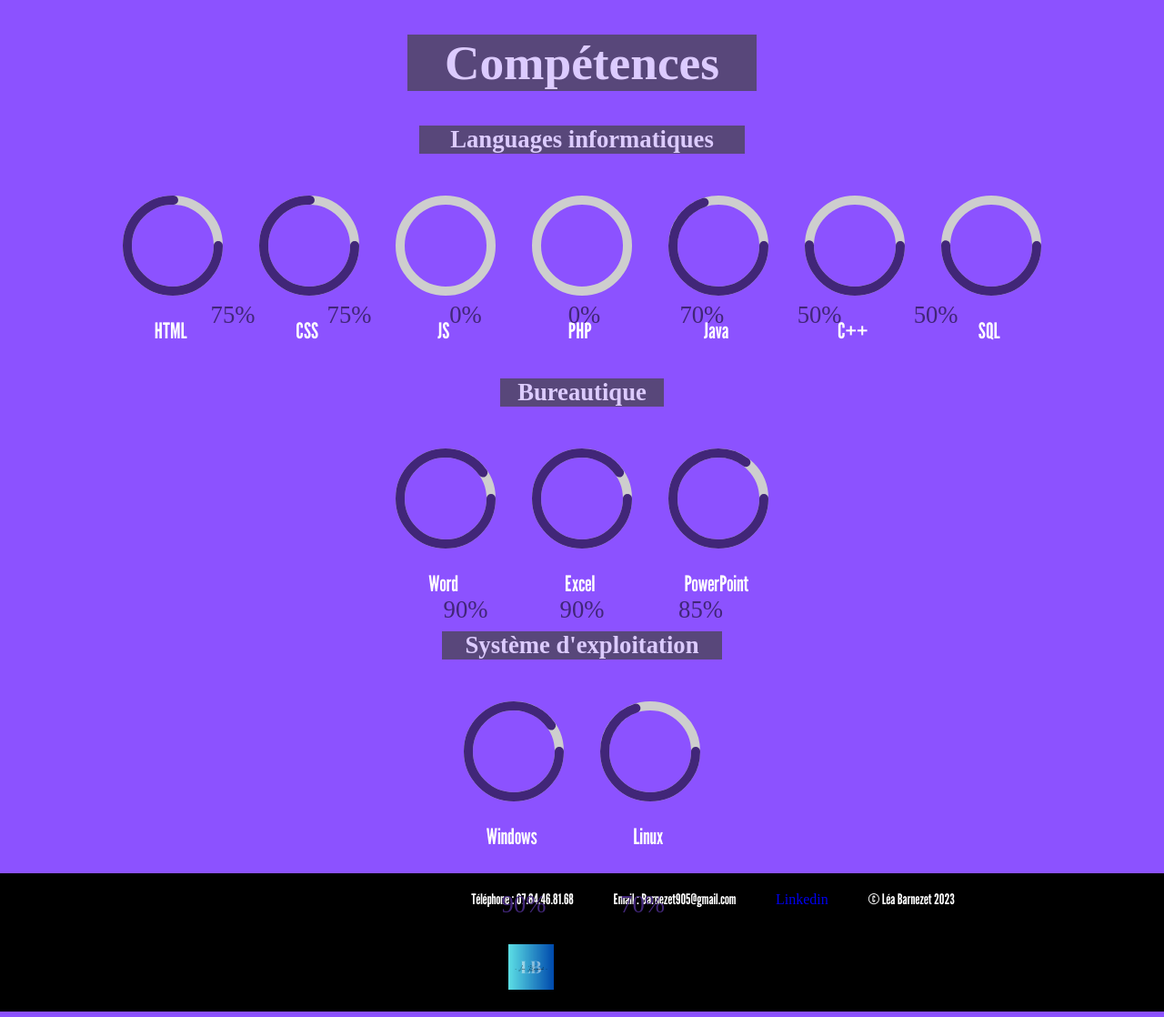
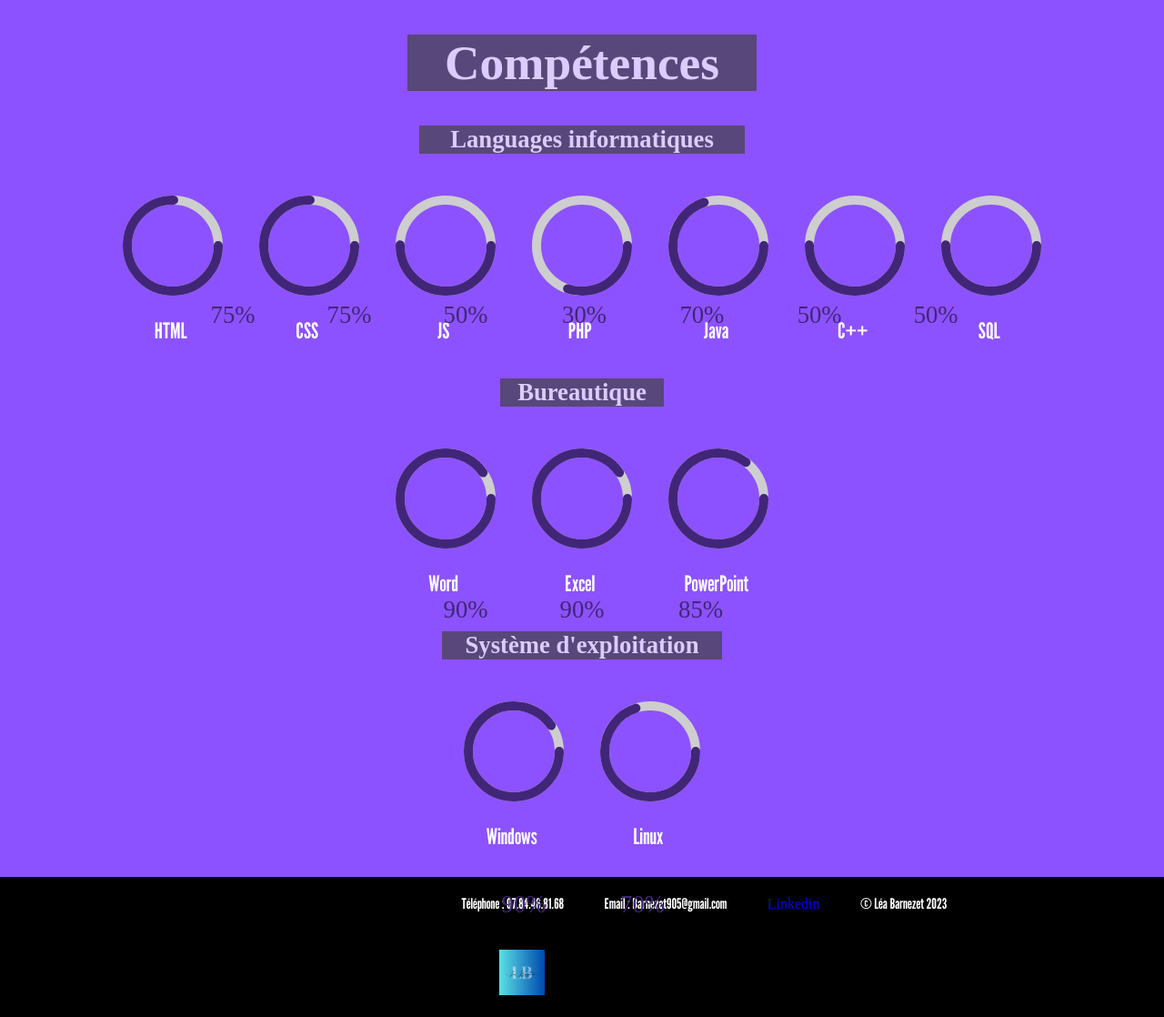
Before and after one commit to lea905/lea905.github.io, a PHP site: page /Competences.html in a window 1280 px wide. Shown: the part 54-1172 px from the top of the page at 91% size. Run offline with PHP 8.4, Linux system fonts and the light colour scheme; some web fonts are replaced.

Commit message:
resolution probleme footer

```diff
--- a/CandyCrush.html
+++ b/CandyCrush.html
@@ -43,7 +43,7 @@
             </div>
         </div>
     </main>
-    <footer id="footerSecond">
+    <footer>
         <ul>
             <li>
                 <p>Téléphone : 07.84.46.81.68</p>
--- a/Competences.html
+++ b/Competences.html
@@ -53,20 +53,20 @@
                 <span class="deuxieme">75%</span>
                 <p>CSS</p>
             </div>
-            <div class="p0">
+            <div class="p50">
                 <svg xmlns="http://www.w3.org/2000/svg">
                     <circle r="50px" cx="70px" cy="70px" />
                     <circle r="50px" cx="70px" cy="70px" />
                 </svg>
-                <span class="troisieme">0%</span>
+                <span class="troisieme">50%</span>
                 <p>JS</p>
             </div>
-            <div class="p0">
+            <div class="p30">
                 <svg xmlns="http://www.w3.org/2000/svg">
                     <circle r="50px" cx="70px" cy="70px" />
                     <circle r="50px" cx="70px" cy="70px" />
                 </svg>
-                <span class="quatrieme">0%</span>
+                <span class="quatrieme">30%</span>
                 <p>PHP</p>
             </div>
             <div class="p70">
--- a/EditeurLivre.html
+++ b/EditeurLivre.html
@@ -45,7 +45,7 @@
             </div>
         </div>
     </main>
-    <footer id="footerSecond">
+    <footer>
         <ul>
             <li>
                 <p>Téléphone : 07.84.46.81.68</p>
--- a/Galery_art.html
+++ b/Galery_art.html
@@ -44,7 +44,7 @@
         </div>
     </div>
     </main>
-    <footer id="footerSecond">
+    <footer>
         <ul>
             <li>
                 <p>Téléphone : 07.84.46.81.68</p>
--- a/Nonogramme.html
+++ b/Nonogramme.html
@@ -22,8 +22,7 @@
                 <li><a href="Competences.html">Compétences</a></li>
                 <li><a class="actuelle" href="Projet.html">Projets</a></li>
                 <li><a href="">CV</a> </li>
-                <li><a href="Contact.html">Contact</a></li>
-            </ul>
+               </ul>
         </nav>
     </header>
     <main id="main_galery">
@@ -49,7 +48,7 @@
             </div>
         </div>
     </main>
-    <footer id="footerSecond">
+    <footer>
         <ul>
             <li>
                 <p>Téléphone : 07.84.46.81.68</p>
--- a/Projet.html
+++ b/Projet.html
@@ -112,7 +112,7 @@
         </div>
         <!-- <a id="Lien_Github" href="https://github.com/lea905/Projet" target="_blank"><p>Github</p></a>-->
     </main>
-    <footer id="footer_projet">
+    <footer>
         <ul>
             <li>
                 <p>Téléphone : 07.84.46.81.68</p>
--- a/TicTacToe.html
+++ b/TicTacToe.html
@@ -44,7 +44,7 @@
             </div>
         </div>
     </main>
-    <footer id="footerSecond">
+    <footer>
         <ul>
             <li>
                 <p>Téléphone : 07.84.46.81.68</p>
--- a/style.css
+++ b/style.css
@@ -16,7 +16,8 @@ p {
 
 #body_competence,
 #body_desProjets,
-#body_projet, #body_contact {
+#body_projet,
+#body_contact {
     background-color: #8c52ff;
 }
 
@@ -128,7 +129,7 @@ header a:hover {
     color: white;
 }
 
-#aside_accueil div{
+#aside_accueil div {
     width: 100%;
 }
 
@@ -137,7 +138,7 @@ header a:hover {
     opacity: 0.75;
 }
 
-#aside_accueil #aPropoMoi{
+#aside_accueil #aPropoMoi {
     background-color: #434343;
     opacity: 0.75;
     font-size: 18pt;
@@ -151,8 +152,8 @@ footer {
     text-align: center;
 }
 
-footer ul{
-    padding-left: 23%;
+footer ul {
+    padding-left: 21%;
 }
 
 footer li {
@@ -167,15 +168,16 @@ footer a {
     text-decoration: none;
 }
 
-#logo_footer{
+#logo_footer {
     margin-left: -80%;
 
     width: 10%;
 }
+
 /*----------------------------------------------------*/
 
-.loader{
-	background: url('img/loader/loaderSpider.gif') 50% 50% no-repeat rgba(255, 0, 0,0.95);
+.loader {
+    background: url('img/loader/loaderSpider.gif') 50% 50% no-repeat rgba(255, 0, 0, 0.95);
     cursor: wait;
     height: 100%;
     left: 0;
@@ -249,12 +251,16 @@ h3 {
     margin-right: 38%;
 }
 
+#Système p{
+    margin-bottom: 20%;
+}
+
 svg {
     width: 150px;
     height: 150px;
 }
 
-.p75 svg circle {
+svg circle {
     fill: none;
     stroke: #412678;
     stroke-width: 10px;
@@ -262,129 +268,102 @@ svg {
     stroke-dasharray: 315;
     stroke-dashoffset: 315;
     stroke-linecap: round;
+}
+
+svg circle:nth-child(1) {
+    stroke: #cecece;
+    stroke-dashoffset: 0;
+}
+
+svg circle:nth-child(2) {
+    animation: circle 2s forwards;
+}
+
+.p75 svg circle {
     animation-name: pp75;
 }
 
 .p75 svg circle:nth-child(1) {
-    stroke: #cecece;
-    stroke-dashoffset: 0;
     animation-name: pp75;
 }
 
 .p75 svg circle:nth-child(2) {
-    animation: circle 2s forwards;
     animation-name: pp75;
 }
 
+
 .p70 svg circle {
-    fill: none;
-    stroke: #412678;
-    stroke-width: 10px;
-    transform: translate(5px, 5px);
-    stroke-dasharray: 315;
-    stroke-dashoffset: 315;
-    stroke-linecap: round;
     animation-name: pp70;
 }
 
 .p70 svg circle:nth-child(1) {
-    stroke: #cecece;
-    stroke-dashoffset: 0;
     animation-name: pp70;
 }
 
 .p70 svg circle:nth-child(2) {
-    animation: circle 2s forwards;
     animation-name: pp70;
 }
 
 .p50 svg circle {
-    fill: none;
-    stroke: #412678;
-    stroke-width: 10px;
-    transform: translate(5px, 5px);
-    stroke-dasharray: 315;
-    stroke-dashoffset: 315;
-    stroke-linecap: round;
     animation-name: pp50;
 }
 
 .p50 svg circle:nth-child(1) {
-    stroke: #cecece;
-    stroke-dashoffset: 0;
     animation-name: pp50;
 }
 
 .p50 svg circle:nth-child(2) {
-    animation: circle 2s forwards;
     animation-name: pp50;
 }
 
 .p0 svg circle {
-    fill: none;
-    stroke: #412678;
-    stroke-width: 10px;
-    transform: translate(5px, 5px);
-    stroke-dasharray: 315;
-    stroke-dashoffset: 315;
-    stroke-linecap: round;
     animation-name: pp0;
 }
 
 .p0 svg circle:nth-child(1) {
-    stroke: #cecece;
-    stroke-dashoffset: 0;
     animation-name: pp0;
 }
 
 .p0 svg circle:nth-child(2) {
-    animation: circle 2s forwards;
     animation-name: pp0;
 }
 
 .p90 svg circle {
-    fill: none;
-    stroke: #412678;
-    stroke-width: 10px;
-    transform: translate(5px, 5px);
-    stroke-dasharray: 315;
-    stroke-dashoffset: 315;
-    stroke-linecap: round;
     animation-name: pp90;
 }
 
 .p90 svg circle:nth-child(1) {
-    stroke: #cecece;
-    stroke-dashoffset: 0;
     animation-name: pp90;
 }
 
 .p90 svg circle:nth-child(2) {
-    animation: circle 2s forwards;
     animation-name: pp90;
 }
 
 .p85 svg circle {
-    fill: none;
-    stroke: #412678;
-    stroke-width: 10px;
-    transform: translate(5px, 5px);
-    stroke-dasharray: 315;
-    stroke-dashoffset: 315;
-    stroke-linecap: round;
     animation-name: pp85;
 }
 
 .p85 svg circle:nth-child(1) {
-    stroke: #cecece;
-    stroke-dashoffset: 0;
     animation-name: pp85;
 }
 
 .p85 svg circle:nth-child(2) {
-    animation: circle 2s forwards;
     animation-name: pp85;
 }
+
+.p30 svg circle {
+    animation-name: pp30;
+}
+
+.p30 svg circle:nth-child(1) {
+    animation-name: pp30;
+}
+
+.p30 svg circle:nth-child(2) {
+    animation-name: pp30;
+}
+
 
 
 @keyframes pp75 {
@@ -420,6 +399,12 @@ svg {
 @keyframes pp85 {
     to {
         stroke-dashoffset: 47.25;
+    }
+}
+
+@keyframes pp30 {
+    to {
+        stroke-dashoffset: 220.5;
     }
 }
 
@@ -552,28 +537,7 @@ svg {
 
 /*----------------------------------------------------*/
 
-#footerSecond {
-    display: block;
-    background-color: black;
-    color: white;
-    text-align: center;
-    margin-top: 2%;
-}
 
-#footerSecond ul{
-    padding-left: 22.5%;
-}
-
-#footerSecond li {
-    padding: 2%;
-    display: inline-block;
-    vertical-align: middle;
-
-}
-
-#footerSecond a {
-    text-decoration: none;
-}
 /*Fin compétence*/
 
 /*----------------------------------------------------*/
@@ -665,6 +629,7 @@ svg {
     width: 170px;
     height: 150px;
 }
+
 /*
 #Lien_Github{
     display: flex;
@@ -686,28 +651,6 @@ svg {
     background-color: #434343;
 }
 */
-#footer_projet {
-    display: block;
-    background-color: black;
-    color: white;
-    text-align: center;
-
-}
-
-#footer_projet ul{
-    padding-left: 22.5%;
-}
-
-#footer_projet li {
-    padding: 2%;
-    display: inline-block;
-    vertical-align: middle;
-
-}
-
-#footer_projet a {
-    text-decoration: none;
-}
 
 
 /*Fin Projet*/
@@ -989,7 +932,7 @@ svg {
     background-color: white;
 }
 
-.text_livre{
+.text_livre {
     width: 30%;
     margin-top: 5%;
 }
```
Also changed, not shown: 1 other file. Lines whose indentation alone changed are shown as unchanged.
